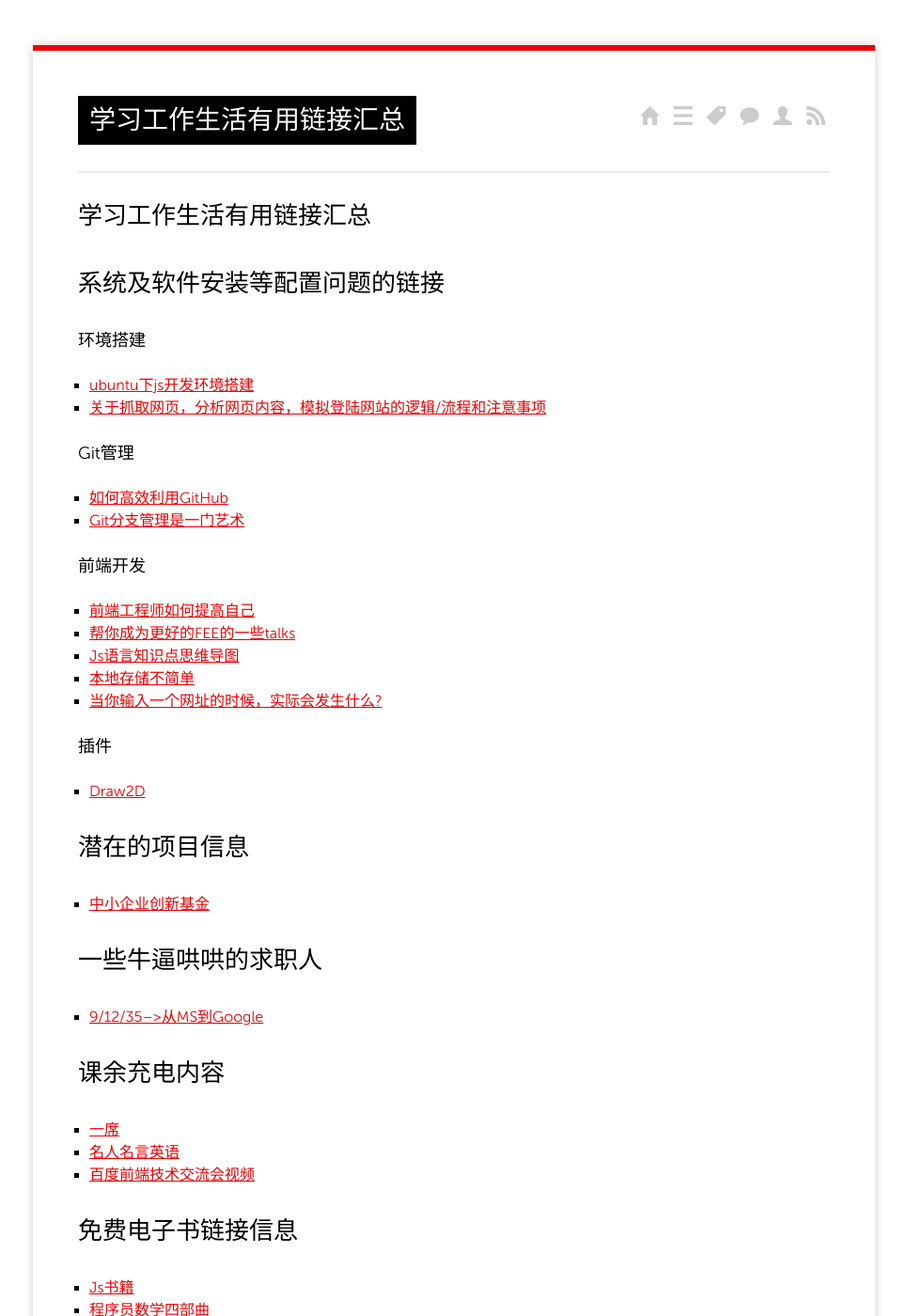
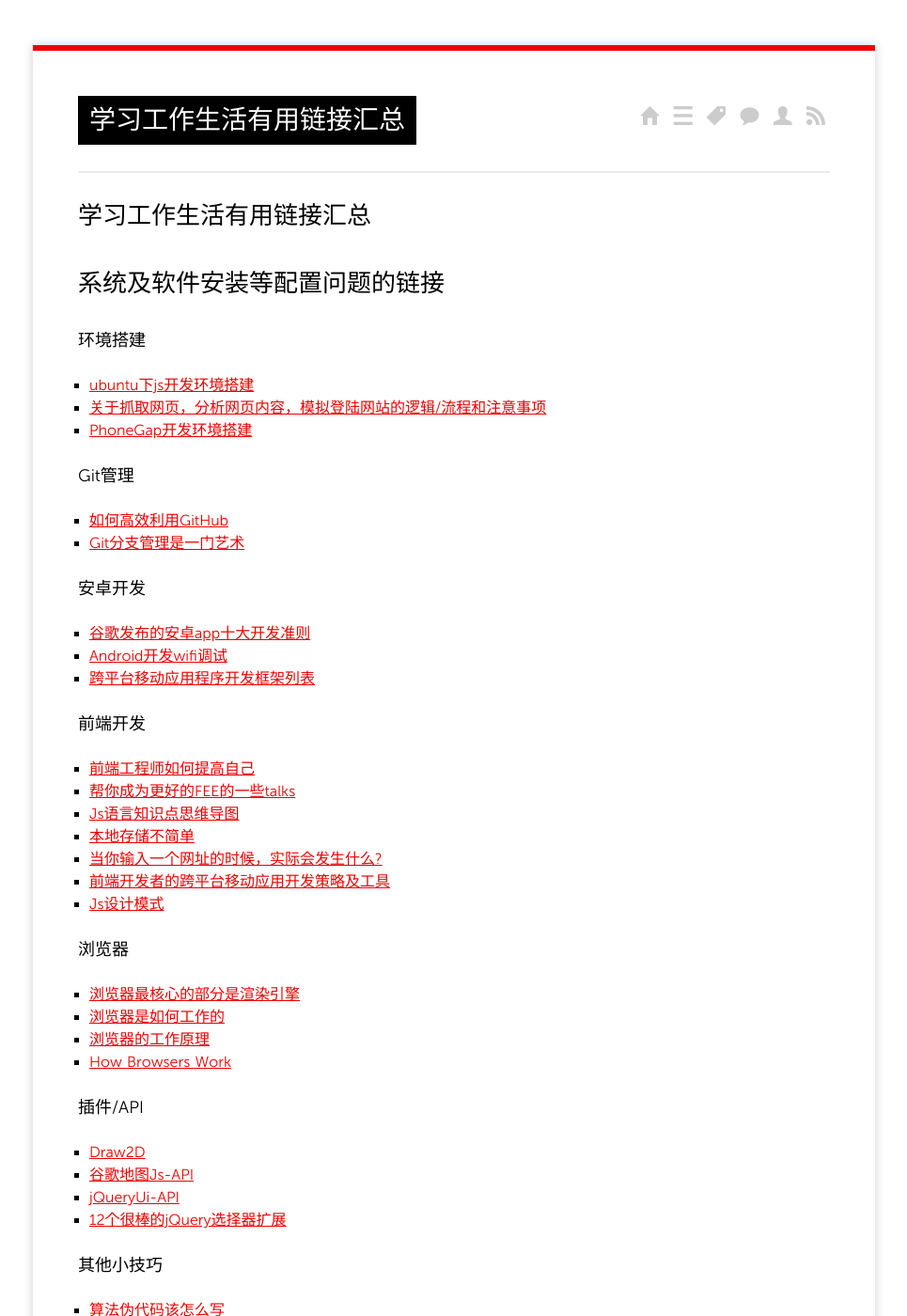
Before and after one commit to grahamle/grahamle.github.com, a Jekyll site: the page built from _posts/2013/2013-10-17-一些杂七杂八的链.md, in a window 1280 px wide and 1400 px high. Shown: the whole window at 94% size, without its empty margins (157-1122 px from the left). Built offline with Jekyll 4.4.1, drawn with Linux system fonts in a browser that asks for light colours; Markdown is read by kramdown in place of the engine named in the settings; comment, search, counter and statistics services are not loaded; some of the changed text lies outside the part shown.

Commit message:
new topic added & new stuff

```diff
--- a/_posts/2013/2013-10-17-一些杂七杂八的链.md
+++ b/_posts/2013/2013-10-17-一些杂七杂八的链.md
@@ -12,10 +12,16 @@ categories:
 ### 环境搭建
 - [ubuntu下js开发环境搭建](http://jiangli.easymorse.com/?p=1285)
 - [关于抓取网页，分析网页内容，模拟登陆网站的逻辑/流程和注意事项](http://www.crifan.com/summary_about_flow_process_of_fetch_webpage_simulate_login_website_and_some_notice/)
+- [PhoneGap开发环境搭建](http://blog.csdn.net/binyao02123202/article/details/7955574)
 
 ### Git管理
 - [如何高效利用GitHub](http://www.yangzhiping.com/tech/github.html)
 - [Git分支管理是一门艺术](http://blog.jobbole.com/13916/)
+
+### 安卓开发
+- [谷歌发布的安卓app十大开发准则](http://www.36kr.com/p/157799.html)
+- [Android开发wifi调试](http://www.cnblogs.com/trinea/archive/2012/11/13/2763928.html)
+- [跨平台移动应用程序开发框架列表](http://blog.csdn.net/laoyiin/article/details/7023369)
 
 ### 前端开发
 - [前端工程师如何提高自己](http://www.w3ctech.com/p/1395)
@@ -23,9 +29,23 @@ categories:
 - [Js语言知识点思维导图](http://julying.com/blog/the-features-of-javascript-language-summary-maps/)
 - [本地存储不简单](http://www.36ria.com/6075)
 - [当你输入一个网址的时候，实际会发生什么?](http://www.cnblogs.com/wenanry/archive/2010/02/25/1673368.html)
+- [前端开发者的跨平台移动应用开发策略及工具](http://beforweb.com/node/22/)
+- [Js设计模式](http://www.cnblogs.com/Darren_code/archive/2011/08/31/JavascripDesignPatterns.html)
 
-### 插件
+### 浏览器
+- [浏览器最核心的部分是渲染引擎](http://jahnkey.huang.blog.163.com/blog/static/274898402010669554724/)
+- [浏览器是如何工作的](http://blog.csdn.net/qq295445028/article/details/8017229)
+- [浏览器的工作原理](http://www.html5rocks.com/zh/tutorials/internals/howbrowserswork/)
+- [How Browsers Work](http://www.html5rocks.com/en/tutorials/internals/howbrowserswork/)
+
+### 插件/API
 - [Draw2D](http://draw2d.org/draw2d/index.html)
+- [谷歌地图Js-API](https://developers.google.com/maps/documentation/javascript/tutorial#api_key)
+- [jQueryUi-API](http://api.jqueryui.com/)
+- [12个很棒的jQuery选择器扩展](http://axl234.iteye.com/blog/1453606)
+
+### 其他小技巧
+- [算法伪代码该怎么写](http://cognitive-radio.diandian.com/post/2012-04-19/18157385)
 
 ## 潜在的项目信息
 - [中小企业创新基金](http://www.innofund.gov.cn/)
@@ -44,9 +64,11 @@ categories:
 - [AngularJS入门教程](http://www.ituring.com.cn/article/13471)
 - [HTML/CSS精品学习资料汇总](http://club.topsage.com/thread-368400-1-1.html)
 - [博客园精华集-web标准](http://www.cnblogs.com/JustinYoung/archive/2008/06/11/cnblog-book-web-standard.html)
+- [前端书目](http://www.css88.com/archives/4812)
 
 ## 互联网产品设计充电信息
 - [沃斐设计](http://www.offidea.com/tag/产品设计)
+- [为网而生](http://beforweb.com/node/14/page/0/2)
 
 ## TMT行业新闻信息
 - [DoNews](http://www.donews.com/)
@@ -61,6 +83,8 @@ categories:
 - [啊哈C](http://bbs.ahalei.com/)
 - [Js-QuirksMode](http://www.quirksmode.org/blog/)
 - [CodeSchool](https://www.codeschool.com/)
+- [RIA之家：明河](http://www.36ria.com/category/f2e)
+- [聂微东：关注前端技术](http://www.cnblogs.com/Darren_code/)
 
 ## 毕业论文材料准备
 - [2013年世界电子书大会综述](http://www.bookdao.com/article/59007/)
```
